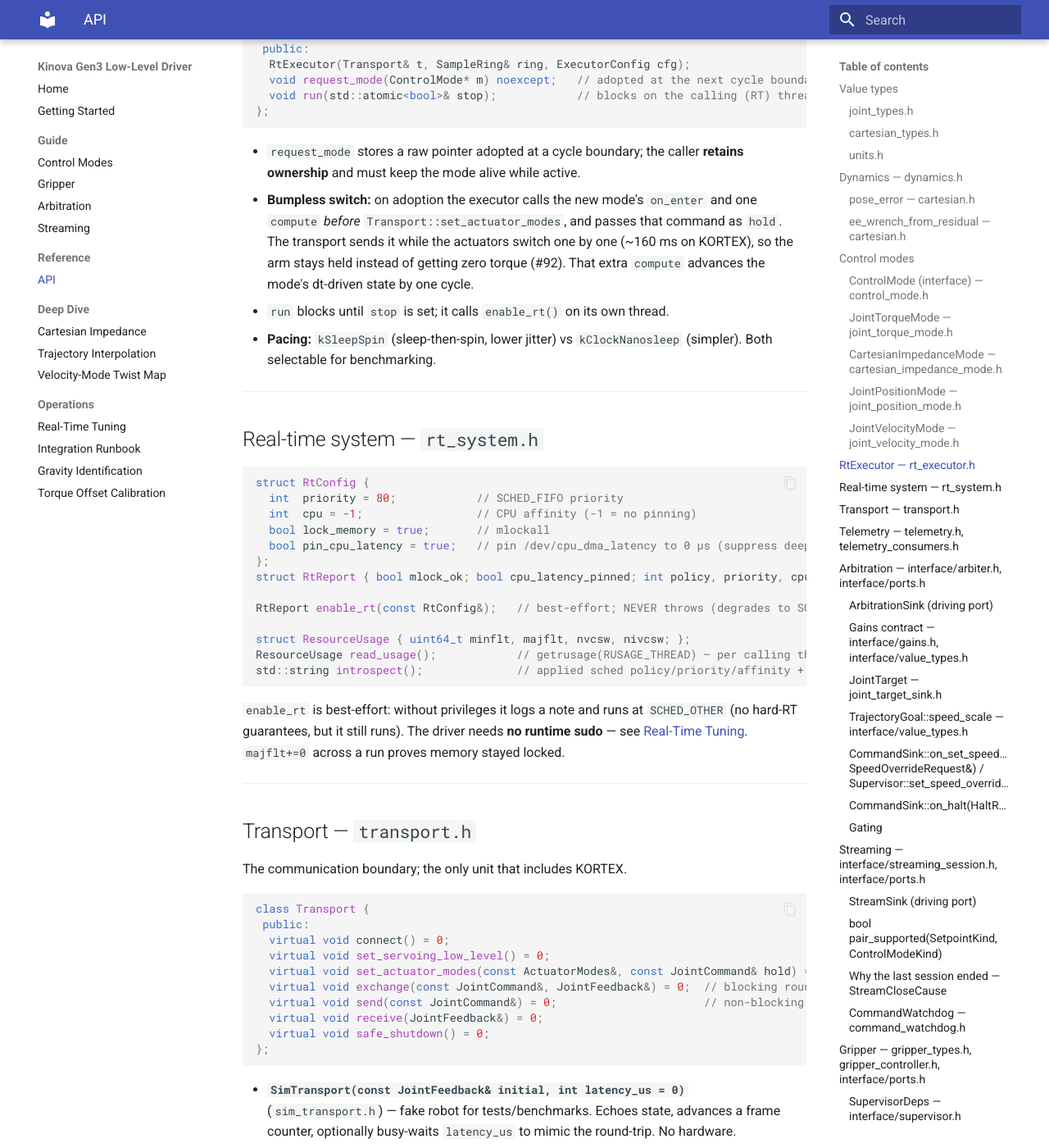
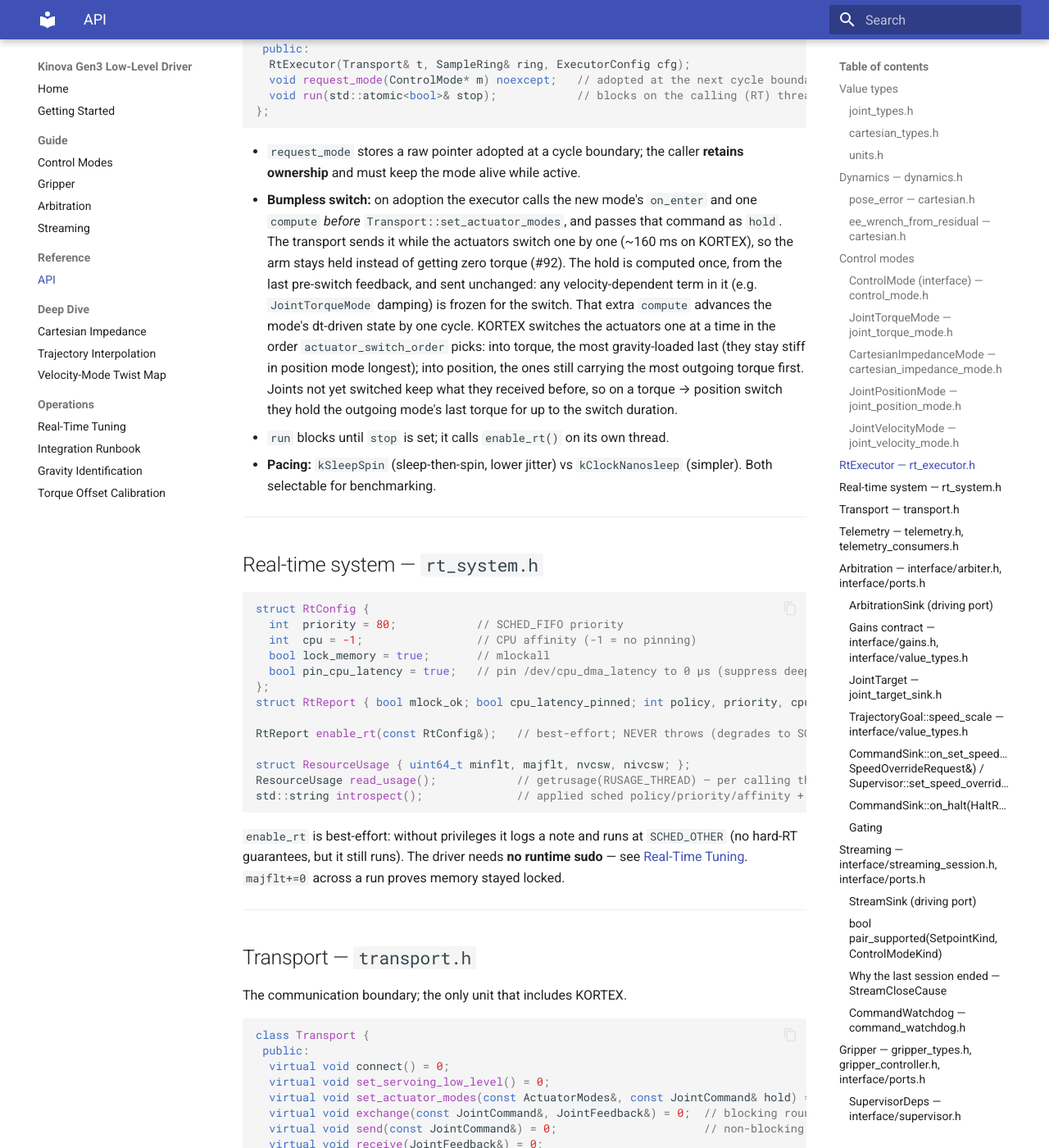
Before and after one commit to rammp-org/kinova-gen3-driver, an MkDocs documentation site: the page built from docs/reference/api.md, in a window 1280 px wide and 1400 px high, scrolled down 5923 px. Shown: the whole window at 82% size. Built offline with MkDocs 1.6.1 and Material for MkDocs 9.7.7, drawn with Linux system fonts in a browser that asks for light colours; some of the changed text lies outside the part shown.

Commit message:
Switch order by direction; review fixes for #94
Into position, a switched actuator becomes stiff while an unswitched torque-mode
one keeps the outgoing mode's last torque open-loop, so the order there is the
reverse of the torque case: most outgoing torque first. (Position holds carry no
torque, so the old |hold torque| order degenerated to j1..j7.) The order now lives
in a header-only actuator_switch_order (stable insertion sort, no allocation), so
it is unit-tested in sim.

Tests: mid-run switch holds with the incoming mode, impedance holds are pure
gravity, and on_enter -> compute -> set_actuator_modes call order.
Docs: both switch directions in transport.h, kortex pump() and api.md, the frozen
pre-switch hold, a stale "zero delivered" offset note, the mid-run switch stall.
Changelog: the Transport break and ramp default move to Changed.

Co-Authored-By: Claude Opus 5.5 <noreply@anthropic.com>

```diff
--- a/CMakeLists.txt
+++ b/CMakeLists.txt
@@ -371,6 +371,7 @@ add_executable(unit_tests
     tests/teleop_protocol_test.cpp
     tests/feedback_tap_test.cpp
     tests/rt_executor_test.cpp
+    tests/actuator_switch_order_test.cpp
     tests/interface/trajectory_executor_test.cpp
     tests/interface/execution_integration_test.cpp
     tests/interface/supervisor_test.cpp
--- a/docs/reference/api.md
+++ b/docs/reference/api.md
@@ -311,7 +311,15 @@ class RtExecutor {
   and one `compute` *before* `Transport::set_actuator_modes`, and passes that
   command as `hold`. The transport sends it while the actuators switch one by one
   (~160 ms on KORTEX), so the arm stays held instead of getting zero torque (#92).
-  That extra `compute` advances the mode's dt-driven state by one cycle.
+  The hold is computed once, from the last pre-switch feedback, and sent
+  unchanged: any velocity-dependent term in it (e.g. `JointTorqueMode` damping)
+  is frozen for the switch. That extra `compute` advances the mode's dt-driven
+  state by one cycle. KORTEX switches the actuators one at a time in the order
+  `actuator_switch_order` picks: into torque, the most gravity-loaded last (they
+  stay stiff in position mode longest); into position, the ones still carrying
+  the most outgoing torque first. Joints not yet switched keep what they
+  received before, so on a torque → position switch they hold the outgoing
+  mode's last torque for up to the switch duration.
 - `run` blocks until `stop` is set; it calls `enable_rt()` on its own thread.
 - **Pacing:** `kSleepSpin` (sleep-then-spin, lower jitter) vs `kClockNanosleep`
   (simpler). Both selectable for benchmarking.
@@ -373,8 +381,7 @@ class Transport {
     actuators' torque loop tracks their own sensor, so a sensor reading
     `true + offset` makes the joint deliver `command − offset`. The transport
     sends torque commands as `tau + offset` (in `kTorque` only, not `kCurrent`;
-    the mode-switch handshake sends the offset too, so "zero" means zero
-    delivered). It returns feedback torque as `measured − offset` in **every**
+    the mode-switch handshake sends its hold the same way). It returns feedback torque as `measured − offset` in **every**
     mode, read-only use included. The sign is as `gravity_id` fits it, in
     `JointFeedback::tau`'s applied-torque convention (not KORTEX's reaction sign).
     Identify the offsets with no offset set. Call it before `connect()`; it throws
```
Also changed, not shown: CHANGELOG.md (+13 -10 lines), docs/integration/joint_position_hardware_check.md (+4 -3 lines), 5 other files.
